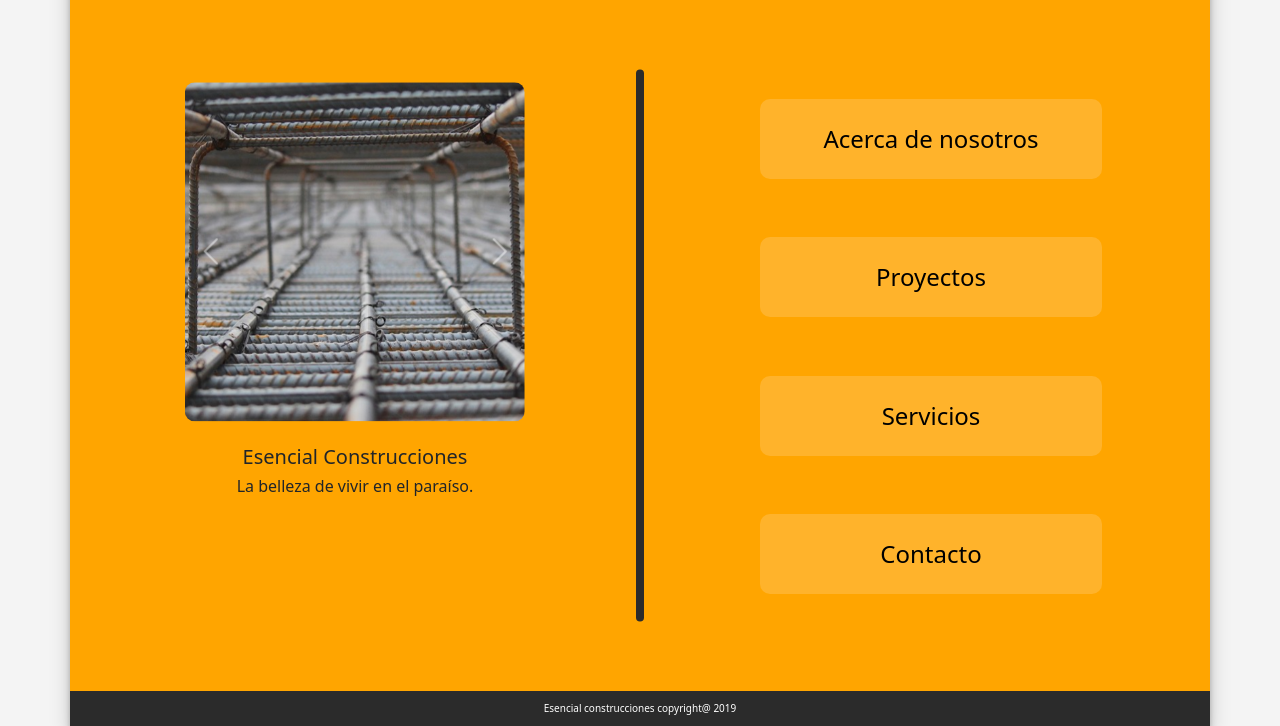
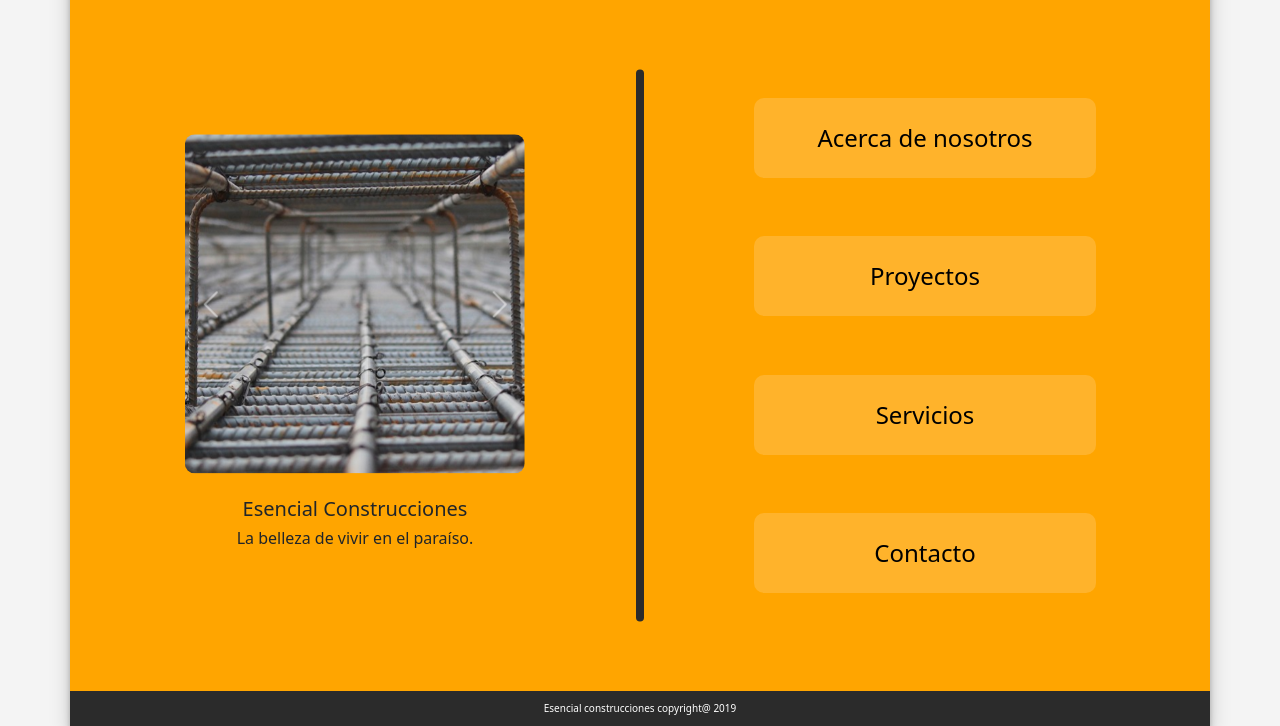
Before and after one commit to egmp7/Esencial-Construcciones, a Flask app: page /home in a window 1280 px wide. Shown: the part 74-800 px from the top of the page. Run offline with Flask 2, Linux system fonts and the light colour scheme; parts of the project's set-up code (start-up, migrations or seed data) failed here and were passed over; some libraries are stand-ins or nearby versions.

Commit message:
clean components Layout

```diff
--- a/application/static/js/componentsLayout.js
+++ b/application/static/js/componentsLayout.js
@@ -15,70 +15,114 @@ drawMainLayout = function ()
     const MAIN_WINDOW_WIDTH = getMainWidth();
     const MAIN_WINDOW_HEIGHT = getMainHeight();
 
-    var x;  // grid variable
-    var y;  // grid variable
-    var scale;
-
     $("main").height(MAIN_WINDOW_HEIGHT);
 
-        x = MAIN_WINDOW_WIDTH/2;
+        const BLOCK_WIDTH = MAIN_WINDOW_WIDTH/2;
 
         $(".block1").css({
-            width: x,
+            width: BLOCK_WIDTH,
             height: MAIN_WINDOW_HEIGHT})
 
-            scale = 0.85
+            const BLOCK_SCALE = 0.85
+
             $(".greeting").css({
-                width: x * scale,
-                height: MAIN_WINDOW_HEIGHT * scale})
+                width: BLOCK_WIDTH * BLOCK_SCALE,
+                height: MAIN_WINDOW_HEIGHT * BLOCK_SCALE})
 
         $(".block2").css({
-            width: x,
+            width: BLOCK_WIDTH,
             height: MAIN_WINDOW_HEIGHT
         })
-
-            x = MAIN_WINDOW_WIDTH / 4;
-            y = MAIN_WINDOW_HEIGHT / 5;
+            const MAIN_BUTTON_WIDTH =  MAIN_WINDOW_WIDTH / 2 * 0.6;
+            const MAIN_BUTTON_HEIGHT = 80;
+            const MAIN_BUTTON_LEFT = (MAIN_WINDOW_WIDTH / 4 ) - MAIN_BUTTON_WIDTH /2 ;
+            const MAIN_BUTTON_TOP = MAIN_WINDOW_HEIGHT / 5;
 
             $("#aboutButton").css({
-                top: y - $("#aboutButton").height()/2,
-                left: x - $("#aboutButton").width()/2})
+                left: MAIN_BUTTON_LEFT,     top: MAIN_BUTTON_TOP * 1 - MAIN_BUTTON_HEIGHT / 2,
+                width: MAIN_BUTTON_WIDTH,   height: MAIN_BUTTON_HEIGHT,
+                position: "absolute"})
             $("#projectsButton").css({
-                top: y*2 - $("#projectsButton").height()/2,
-                left: x - $("#projectsButton").width()/2})
+                left: MAIN_BUTTON_LEFT,     top: MAIN_BUTTON_TOP * 2 - MAIN_BUTTON_HEIGHT / 2,
+                width: MAIN_BUTTON_WIDTH,   height: MAIN_BUTTON_HEIGHT,
+                position: "absolute"})
             $("#servicesButton").css({
-                top: y*3 - $("#servicesButton").height()/2,
-                left: x - $("#servicesButton").width()/2})
+                left: MAIN_BUTTON_LEFT,     top:  MAIN_BUTTON_TOP * 3 - MAIN_BUTTON_HEIGHT / 2,
+                width: MAIN_BUTTON_WIDTH,   height: MAIN_BUTTON_HEIGHT,
+                position: "absolute"})
             $("#contactButton").css({
-                top: y*4 - $("#contactButton").height()/2,
-                left: x - $("#contactButton").width()/2})
+                left: MAIN_BUTTON_LEFT,     top: MAIN_BUTTON_TOP * 4 - MAIN_BUTTON_HEIGHT / 2,
+                width: MAIN_BUTTON_WIDTH,   height: MAIN_BUTTON_HEIGHT,
+                position: "absolute"})
 
-        scale = 0.8
-        $(".stick").height(MAIN_WINDOW_HEIGHT * scale);
+
+        const STICK_HEIGHT = MAIN_WINDOW_HEIGHT * 0.8;
+        $(".stick").height(STICK_HEIGHT);
 
         $(".modal").css({
             width: MAIN_WINDOW_WIDTH,
             height:MAIN_WINDOW_HEIGHT
         })
 
-            const titleHeight = 42;
-            x = MAIN_WINDOW_WIDTH / 4;
-            y = (MAIN_WINDOW_HEIGHT - titleHeight) / 4;
+        const MODAL_TITLE_HEIGHT = 42;
+        $(".modal .title").height(MODAL_TITLE_HEIGHT)
 
-            $("#projectsList").css({left:0,             top:0,
-                                    width: x,           height: y * 4,});
-            $("#projectView").css({ left: x,            top: 0,
-                                    width: x * 3,       height: y * 3});
-            $("#projectsPreview").css({ left: x,        top: y * 3,
-                                        width: x * 3,   height: y});
+            /***********************************************
+             * PROJECTS
+             ***********************************************/
 
-            var paddingLeft = 30;
-            var minCardWidth =300
-            var divisions = Math.floor(MAIN_WINDOW_WIDTH/minCardWidth)
-            x = (MAIN_WINDOW_WIDTH - paddingLeft) /divisions
-            //y = MAIN_WINDOW_HEIGHT / 2.5
+            const PROJECTS_GRID_WIDTH = MAIN_WINDOW_WIDTH / 4;
+            const PROJECTS_GRID_HEIGHT = (MAIN_WINDOW_HEIGHT - MODAL_TITLE_HEIGHT) / 4;
 
-            $(".grid").css({width: x})
+            $("#projectsList").css({left:0,                               top:0,
+                                    width: PROJECTS_GRID_WIDTH,           height: PROJECTS_GRID_HEIGHT * 4,});
+            $("#projectView").css({ left: PROJECTS_GRID_WIDTH,            top: 0,
+                                    width: PROJECTS_GRID_WIDTH * 3,       height: PROJECTS_GRID_HEIGHT * 3});
+
+                if( PROJECTS_GRID_WIDTH > PROJECTS_GRID_HEIGHT)
+
+                    $("#projectView img").height(PROJECTS_GRID_HEIGHT * 3)
+
+                else
+                    $("#projectView img").width(PROJECTS_GRID_WIDTH * 3)
+
+            $("#projectsPreview").css({ left: PROJECTS_GRID_WIDTH,        top: PROJECTS_GRID_HEIGHT * 3,
+                                        width: PROJECTS_GRID_WIDTH * 3,   height: PROJECTS_GRID_HEIGHT});
+
+            const THUMBNAIL_HEIGHT = PROJECTS_GRID_HEIGHT * 0.9
+            $(".thumbnail img").css({height:THUMBNAIL_HEIGHT})
+
+
+            /***********************************************
+             * SERVICES
+             ***********************************************/
+
+            const PADDING_LEFT_GRID = 30;
+            const RESPONSIVE_GRID_WIDTH_RATIO =300
+            const GRID_WIDTH = (MAIN_WINDOW_WIDTH - PADDING_LEFT_GRID) /
+                Math.floor(MAIN_WINDOW_WIDTH / RESPONSIVE_GRID_WIDTH_RATIO)
+
+            $(".grid").css({width: GRID_WIDTH,
+                            paddingLeft: PADDING_LEFT_GRID})
+
+            /***********************************************
+             * CONTACT
+             ***********************************************/
+
+            const CONTACT_BLOCK_WIDTH = MAIN_WINDOW_WIDTH / 2
+            const CONTACT_BLOCK_HEIGHT = MAIN_WINDOW_HEIGHT - MODAL_TITLE_HEIGHT
+
+            $("#contact .map").css({
+                left: 0,            top:MODAL_TITLE_HEIGHT,
+                width: CONTACT_BLOCK_WIDTH, height: CONTACT_BLOCK_HEIGHT,
+                position: "absolute"
+            })
+
+            $("#contact .form").css({
+                left: CONTACT_BLOCK_WIDTH,  top:MODAL_TITLE_HEIGHT,
+                width: CONTACT_BLOCK_WIDTH, height: CONTACT_BLOCK_HEIGHT,
+                position: "absolute"
+            })
 
 }
 
@@ -90,9 +134,5 @@ getMainWidth = function ()
 /** gets the height of the main component */
 getMainHeight = function ()
 {
-    let windowHeight = $(window).height();
-    let navHeight = $("nav").outerHeight();
-    let footerHeight = $("footer").outerHeight();
-
-    return windowHeight - navHeight - footerHeight;
+    return $(window).height() - $("nav").outerHeight() - $("footer").outerHeight();
 }
--- a/application/static/js/events.js
+++ b/application/static/js/events.js
@@ -76,7 +76,6 @@ selectProject = function(project)
 
     selectImage(1)
 
-    fixCSS()
 
 }
 selectImage = function(image)
@@ -99,17 +98,11 @@ selectImage = function(image)
         else
             $(`#thumbnail${img.slice(0,-4)}`).removeClass("active")
     }
+    drawMainLayout()
 
 
-    fixCSS()
 }
-fixCSS = function()
-{
-    var thumbnailHeight = $("#projectsPreview").height() * 0.9
-    $(".thumbnail img").css({height:thumbnailHeight})
-    $("#projectView img").height($("#projectView").height())
 
-}
 
 /*********************************************
  * Services Events
--- a/application/static/styles/_main.scss
+++ b/application/static/styles/_main.scss
@@ -12,11 +12,14 @@ main{
 
   .block1{
     position: relative;
-
     .greeting{
       @include center;
       padding: 30px;
       text-align: center;
+      display: flex;
+      flex-wrap: wrap;
+      align-content: center;
+      justify-content: center;
 
       .carousel{
         width: 80%;
@@ -46,24 +49,9 @@ main{
     position: relative;
     .mainButtons{
       button{
-        width: 60%;
-        height: 80px;
         color: black;
         font-size: 24px;
       }
-      #aboutButton{
-        position: absolute;
-      }
-      #projectsButton{
-        position: absolute;
-      }
-      #servicesButton{
-        position: absolute;
-      }
-      #contactButton{
-        position: absolute;
-      }
-
     }
   }
 
@@ -84,7 +72,6 @@ main{
       text-align: center;
       background: $modal-title-background;
       text-transform: uppercase;
-      height: 42px;
       position: relative;
 
       h2{
--- a/application/static/styles/_services.scss
+++ b/application/static/styles/_services.scss
@@ -10,7 +10,6 @@
         flex-wrap: wrap;
 
         .grid{
-            padding-left: 30px;
 
             .card{
                 cursor: pointer;
--- a/application/static/styles/style.css
+++ b/application/static/styles/style.css
@@ -13,6 +13,10 @@ main .block1 .greeting {
   transform: translate(-50%, -50%);
   padding: 30px;
   text-align: center;
+  display: flex;
+  flex-wrap: wrap;
+  align-content: center;
+  justify-content: center;
 }
 main .block1 .greeting .carousel {
   width: 80%;
@@ -35,22 +39,8 @@ main .block2 {
   position: relative;
 }
 main .block2 .mainButtons button {
-  width: 60%;
-  height: 80px;
   color: black;
   font-size: 24px;
-}
-main .block2 .mainButtons #aboutButton {
-  position: absolute;
-}
-main .block2 .mainButtons #projectsButton {
-  position: absolute;
-}
-main .block2 .mainButtons #servicesButton {
-  position: absolute;
-}
-main .block2 .mainButtons #contactButton {
-  position: absolute;
 }
 main .stick {
   position: absolute;
@@ -71,7 +61,6 @@ main .modal .title {
   text-align: center;
   background: #ffbc11;
   text-transform: uppercase;
-  height: 42px;
   position: relative;
 }
 main .modal .title h2 {
@@ -182,9 +171,6 @@ main .modal #closeModal {
   margin-top: 30px;
   display: flex;
   flex-wrap: wrap;
-}
-#services .cards .grid {
-  padding-left: 30px;
 }
 #services .cards .grid .card {
   cursor: pointer;
--- a/application/templates/home.html
+++ b/application/templates/home.html
@@ -194,35 +194,23 @@
         ********************************-->
         <div id="contact" class="contact">
 
-            <!-- Section Title -->
-
-            <h2><strong>{{data.contact.title}}</strong></h2>
-
-            <div class="row">
-
-                <!-- Name, Phone & Maps -->
-
-                <div class="col-sm">
-
-                    <!-- Text -->
+            <div class="title"><h2>{{data.contact.title}}</h2></div>
+            <div class="map">
                 <div class="text">
                     <p><strong>Arquitecto: </strong>{{data.contact.name}}</p>
                     <p><strong>Teléfono: </strong>{{data.contact.phone}}</p>
                 </div>
-
                 <!-- Embeded Maps / 1:1 aspect ratio  -->
-                    <!-- <div class="embed-responsive embed-responsive-1by1">
+                <div class="embed-responsive embed-responsive-1by1">
                     <iframe class="embed-responsive-item"
                             src="https://www.google.com/maps/embed?pb=!1m18!1m12!1m3!1d63836.69300401769!2d-78.48293860910093!3d-0.20286038013794772!2m3!1f0!2f0!3f0!3m2!1i1024!2i768!4f13.1!3m3!1m2!1s0x91d590eb5647cd6d%3A0xb8e005887399b0b9!2sQuito%20170157!5e0!3m2!1sen!2sec!4v1663201820344!5m2!1sen!2sec">
                     </iframe>
-                    </div> -->
-
-
                 </div>
+            </div>
+            <div class="form">
 
                 <!-- Form -->
-                <form   class="col-sm"
-                        method="POST">
+                <form method="POST">
 
                     <!-- Form title -->
                     <h3>{{data.contact.form.title}}</h3>
```
Also changed, not shown: 1 other file. Lines whose indentation alone changed are shown as unchanged.
